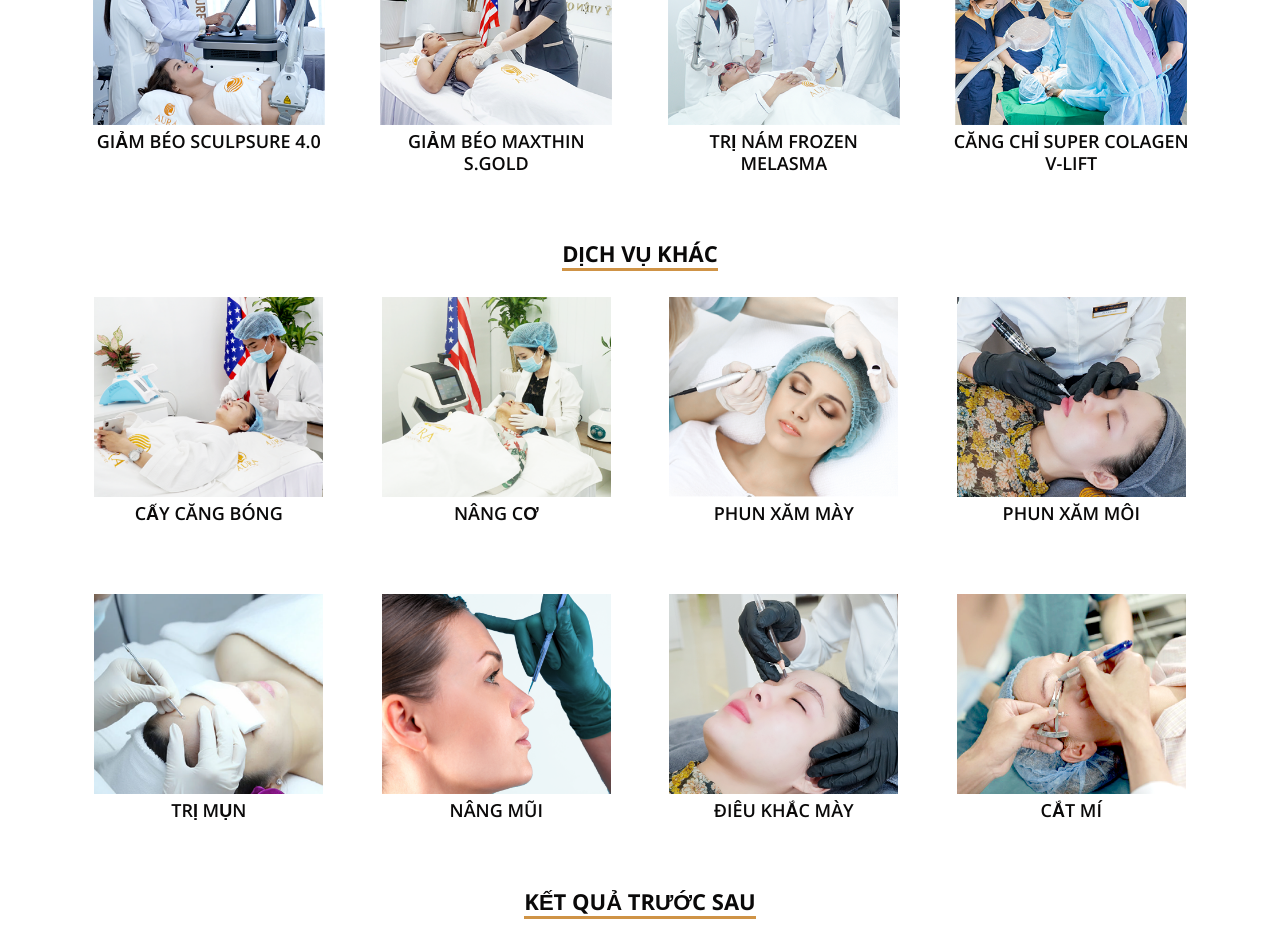
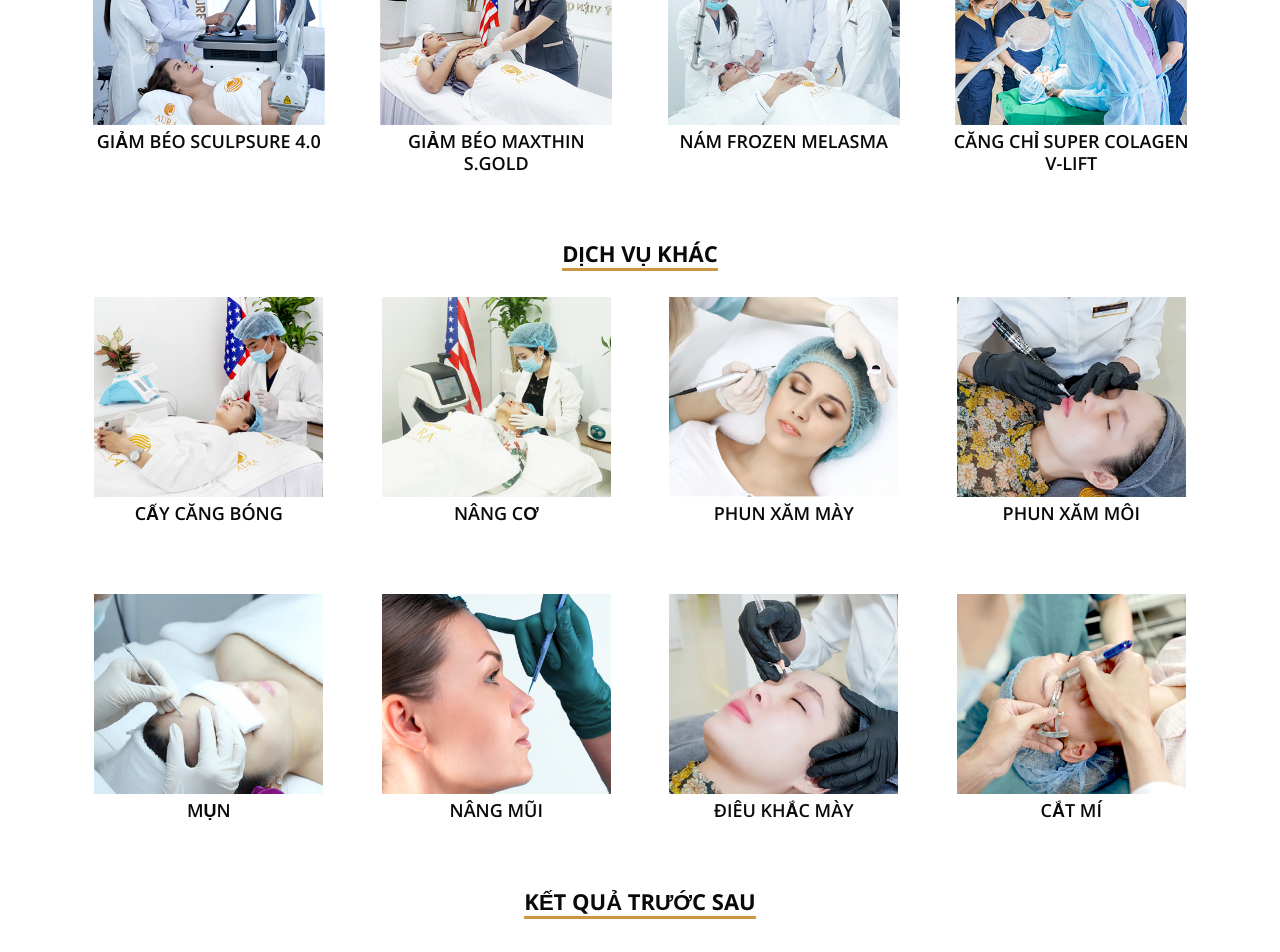
Before and after one commit to LuuThuanSon/argency, an Angular app: page / in a window 1280 px wide. Shown: the part 1140-2092 px from the top of the page. Built offline with nearby package versions, Linux system fonts and the light colour scheme.

Commit message:
delete text

```diff
--- a/src/app/app.component.html
+++ b/src/app/app.component.html
@@ -175,13 +175,13 @@
                   <div class="menu-dich-vu-khach-hang-container">
                     <ul id="menu-dich-vu-khach-hang" class="menu">
                         <li id="menu-item-68" class="menu-item menu-item-type-post_type menu-item-object-page menu-item-1234">
-                            <a rel="nofollow" routerLink="/" routerLinkActive="active">Hướng dẫn</a>
+                            <a rel="nofollow" routerLink="/principal" routerLinkActive="active">Hướng dẫn</a>
                         </li>
                         <li id="menu-item-68" class="menu-item menu-item-type-post_type menu-item-object-page menu-item-1234">
-                            <a rel="nofollow" routerLink="/" routerLinkActive="active">Chính sách bảo mật</a>
+                            <a rel="nofollow" routerLink="/principal" routerLinkActive="active">Chính sách bảo mật</a>
                         </li>
                         <li id="menu-item-68" class="menu-item menu-item-type-post_type menu-item-object-page menu-item-1234">
-                            <a rel="nofollow" routerLink="/" routerLinkActive="active">Điều khoản</a>
+                            <a rel="nofollow" routerLink="/principal" routerLinkActive="active">Điều khoản</a>
                         </li>
                     </ul>
                   </div>
--- a/src/app/home/home.component.html
+++ b/src/app/home/home.component.html
@@ -147,7 +147,7 @@
                     data-src="./assets/images/02_DV_NOIBAT/TRINAM_FROZEN_MELASMA.png"
                     alt="" /></a
                 ><a href="#">
-                <h3>TRỊ NÁM FROZEN MELASMA</h3>
+                <h3>NÁM FROZEN MELASMA</h3>
                 </a>
             </li>
             <li>
@@ -291,7 +291,7 @@
                     data-src="./assets/images/03_DV_KHAC/TRIMUN.png"
                     alt="" /></a
                 ><a href="#">
-                <h3>TRỊ MỤN</h3>
+                <h3>MỤN</h3>
                 </a>
             </li>
             <li>
```
Also changed, not shown: 3 other files (tests, documents, lock files or other folders).
